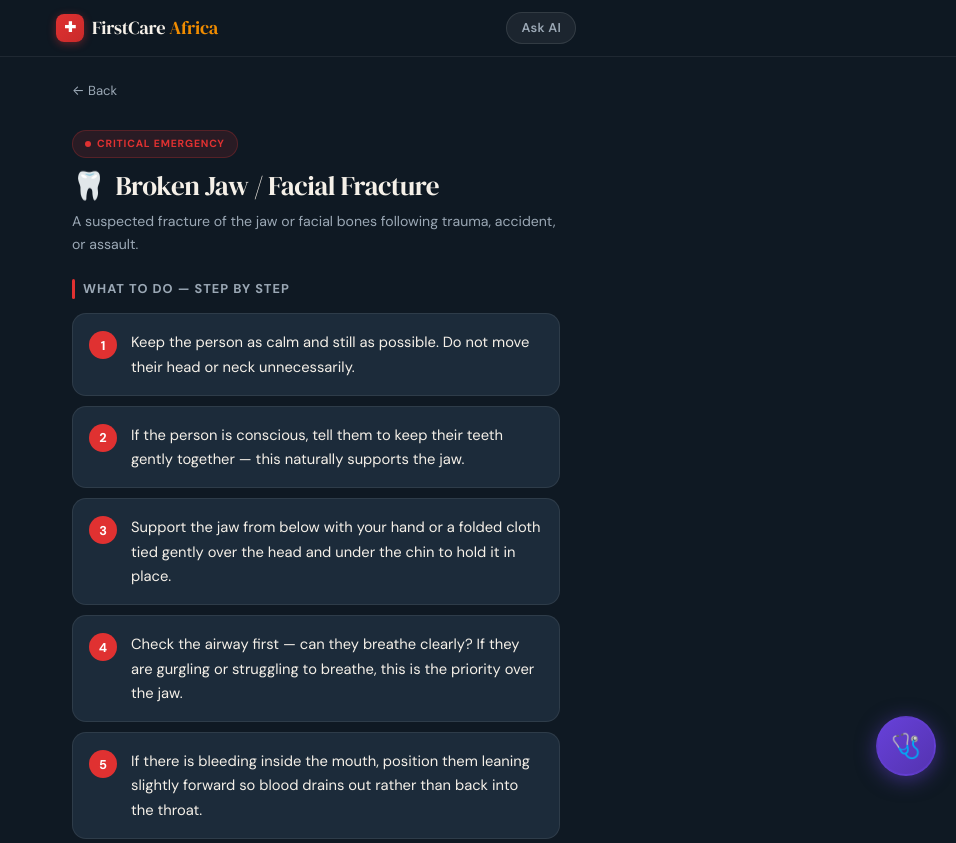
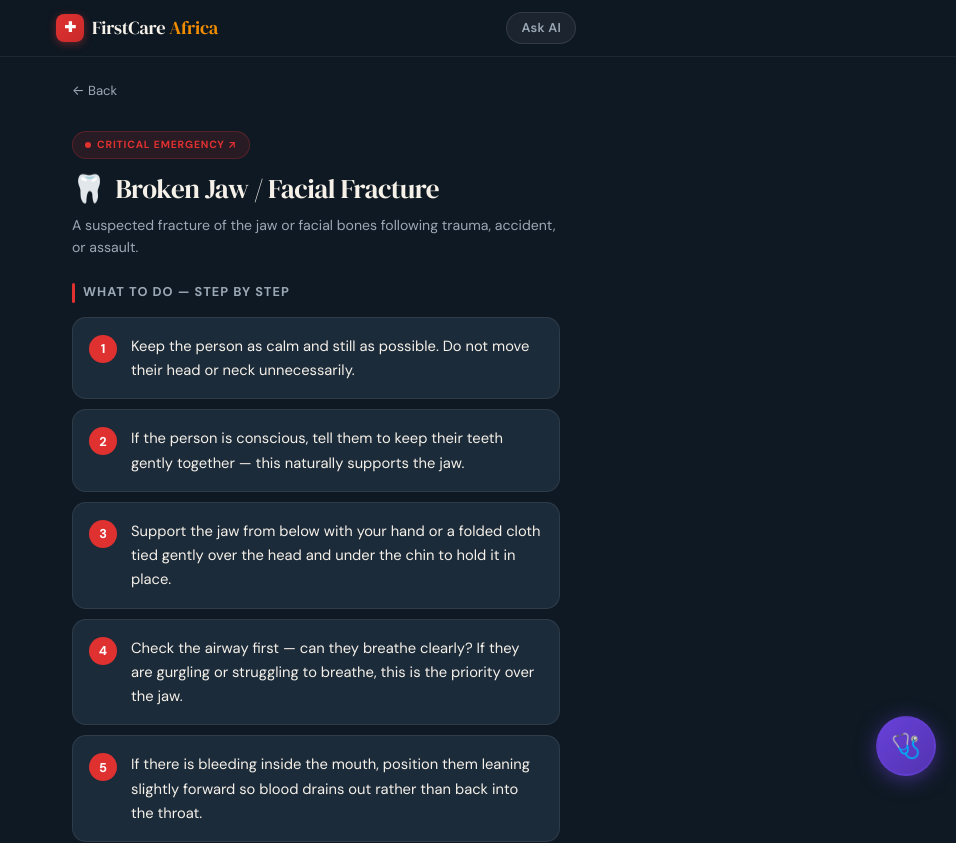
Before and after one commit to louisnkan/firstcareafrica, a Next.js app: page /condition/broken-jaw in a window 1280 px wide. Shown: the top 843 px of the page, without its empty margins (324-1280 px from the left). Built offline with nearby package versions, Linux system fonts and the light colour scheme.

Commit message:
Update page.js

```diff
--- a/app/condition/[slug]/page.js
+++ b/app/condition/[slug]/page.js
@@ -77,6 +77,9 @@ export default function ConditionPage({ params }) {
 
       {/* Header */}
       <div style={{ marginBottom: '24px' }}>
+        <Link
+          href={`/category/${condition.category}`}
+          style={{ textDecoration: 'none', display: 'inline-flex' }}>
           <div style={{
             display: 'inline-flex',
             alignItems: 'center',
@@ -85,7 +88,8 @@ export default function ConditionPage({ params }) {
             border: `1px solid ${accentColor}40`,
             borderRadius: '20px',
             padding: '4px 12px',
-          marginBottom: '12px'
+            marginBottom: '12px',
+            cursor: 'pointer'
           }}>
             <span style={{
               width: '6px', height: '6px',
@@ -101,9 +105,10 @@ export default function ConditionPage({ params }) {
               textTransform: 'uppercase',
               color: severity.color
             }}>
-            {severity.text}
+              {severity.text} ↗
             </span>
           </div>
+        </Link>
 
         <h1 style={{
           fontFamily: "'DM Serif Display', serif",
```
Lines whose indentation alone changed are shown as unchanged.
